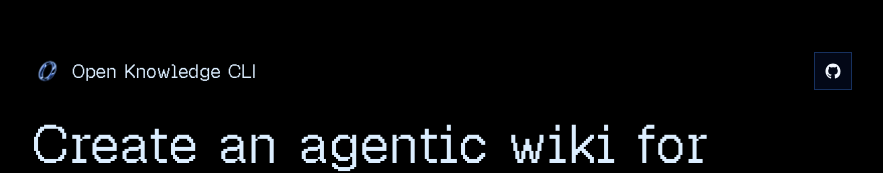
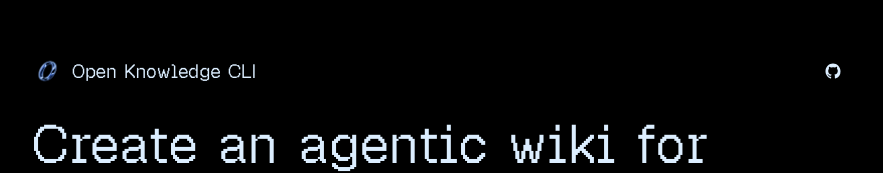
Before and after one commit to openknowledge-sh/openknowledge, a website: page packages/web/index.html in a window 1280 px wide. Shown: the top 173 px of the page, without its empty margins (198-1081 px from the left). Drawn offline with nearby package versions, Linux system fonts and the light colour scheme.

Commit message:
Simplify GitHub header link

```diff
--- a/packages/web/styles.css
+++ b/packages/web/styles.css
@@ -49,14 +49,13 @@ body {
   width: 38px;
   min-height: 38px;
   padding: 0;
-  border: 1px solid var(--line);
-  background: var(--panel);
-  color: var(--ink);
+  border: 0;
+  background: transparent;
+  color: var(--secondary);
   text-decoration: none;
 }
 
 .github-link:hover {
-  border-color: var(--accent);
   color: var(--accent);
 }
 
```
